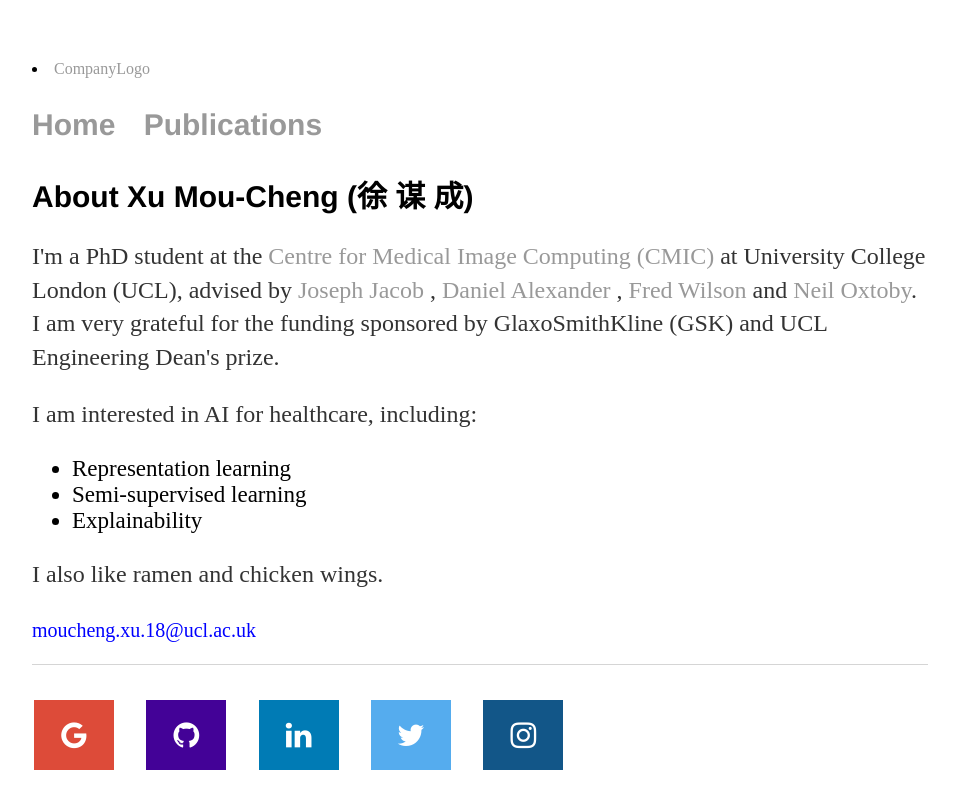
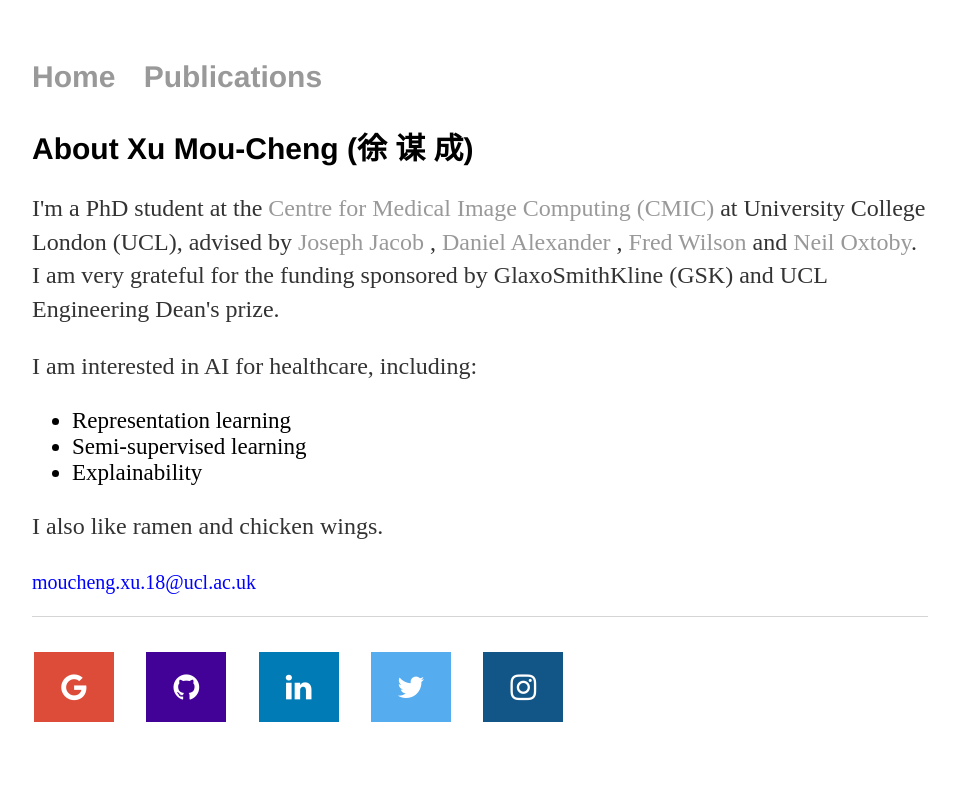
Before and after one commit to moucheng2017/mouchengxu.github.io, a Jekyll site: the page built from index.html, in a window 1280 px wide. Shown: the top 809 px of the page, without its empty margins (160-1116 px from the left). Built offline with Jekyll 4.4.1, drawn with Linux system fonts in a browser that asks for light colours.

Commit message:
Update default.html

```diff
--- a/_layouts/default.html
+++ b/_layouts/default.html
@@ -11,7 +11,7 @@
 		<body>
 
 			<nav>
-			<li><a href="#default" class="logo">CompanyLogo</a></li>
+<!-- 			<li><a href="#default" class="logo">CompanyLogo</a></li> -->
 	    		<ul>
 	        		<li><a href="/">Home</a></li>
 	        		<li><a href="/projects">Publications</a></li>
```
